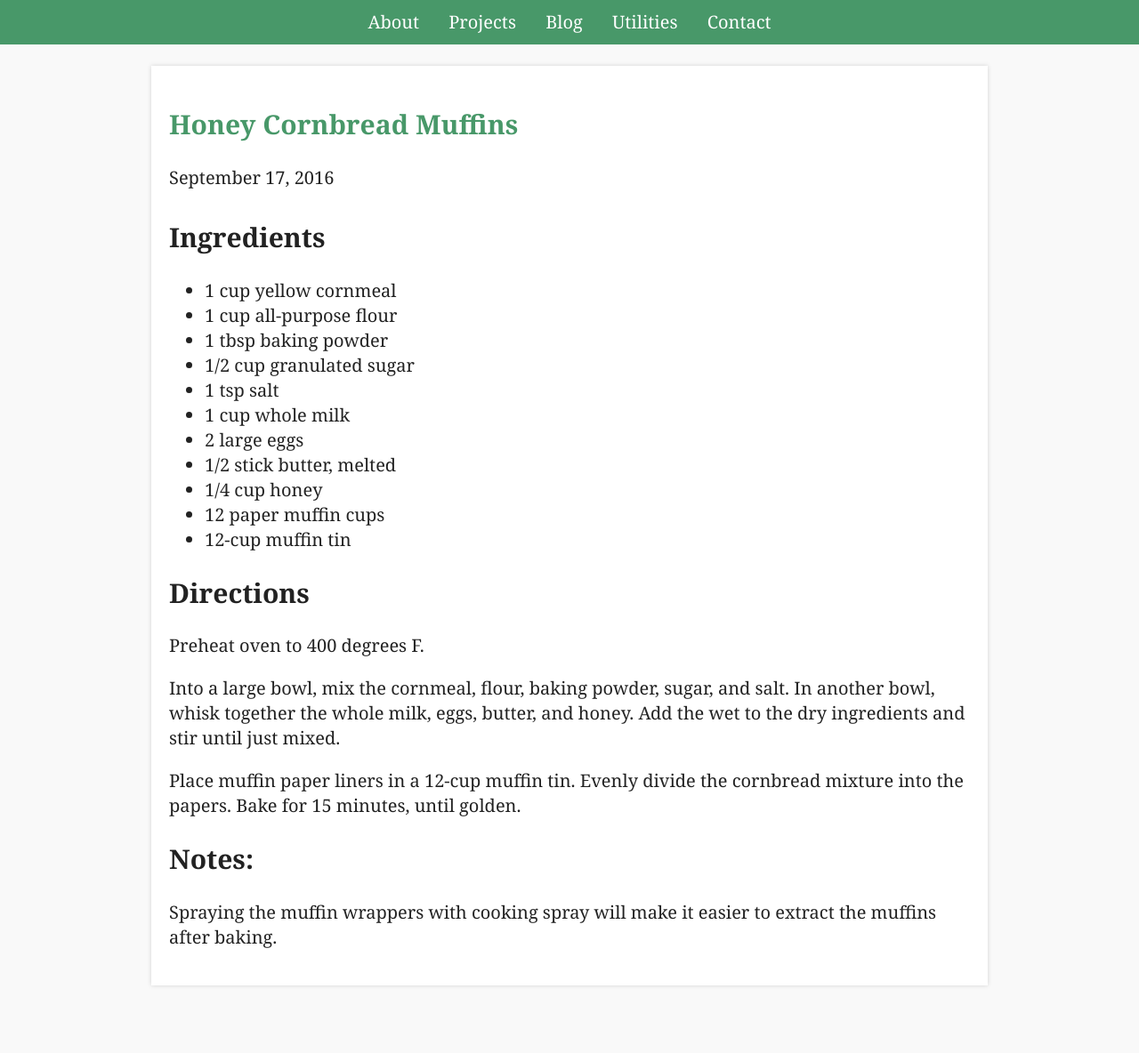
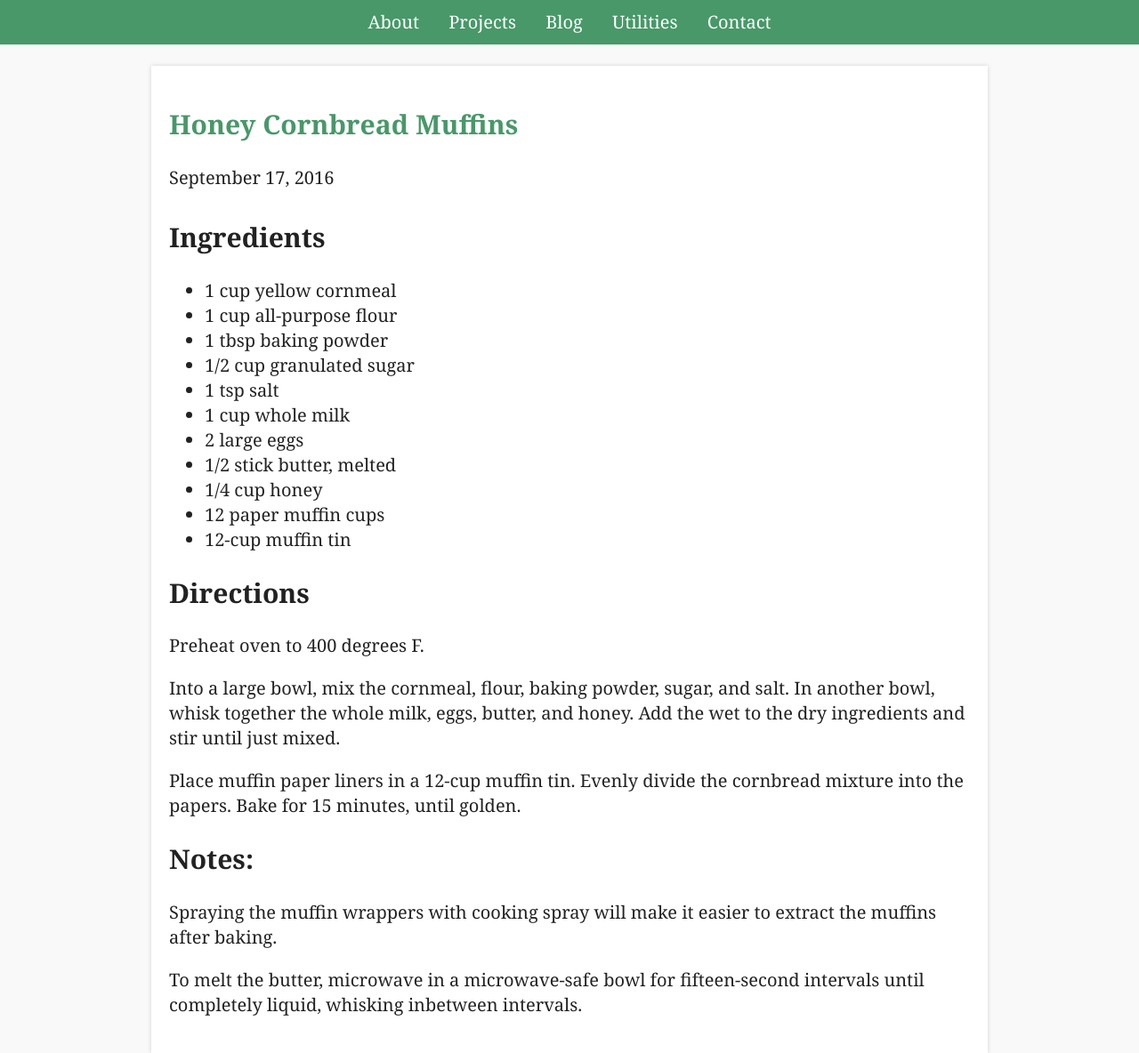
Before and after one commit to adamhammes/old-site, a Jekyll site: the page built from site/recipes/_posts/2016-09-17-honey-cornbread-muffins.md, in a window 1280 px wide. Shown: the whole page at 89% size. Built offline with Jekyll 4.4.1, drawn with Linux system fonts in a browser that asks for light colours; before the commit the page ends 1108 px from its top, so only the background shows below that.

Commit message:
Add instructions to melt butter

```diff
--- a/site/recipes/_posts/2016-09-17-honey-cornbread-muffins.md
+++ b/site/recipes/_posts/2016-09-17-honey-cornbread-muffins.md
@@ -36,3 +36,5 @@
 ## Notes:
 
 Spraying the muffin wrappers with cooking spray will make it easier to extract the muffins after baking.
+
+To melt the butter, microwave in a microwave-safe bowl for fifteen-second intervals until completely liquid, whisking inbetween intervals.
```
